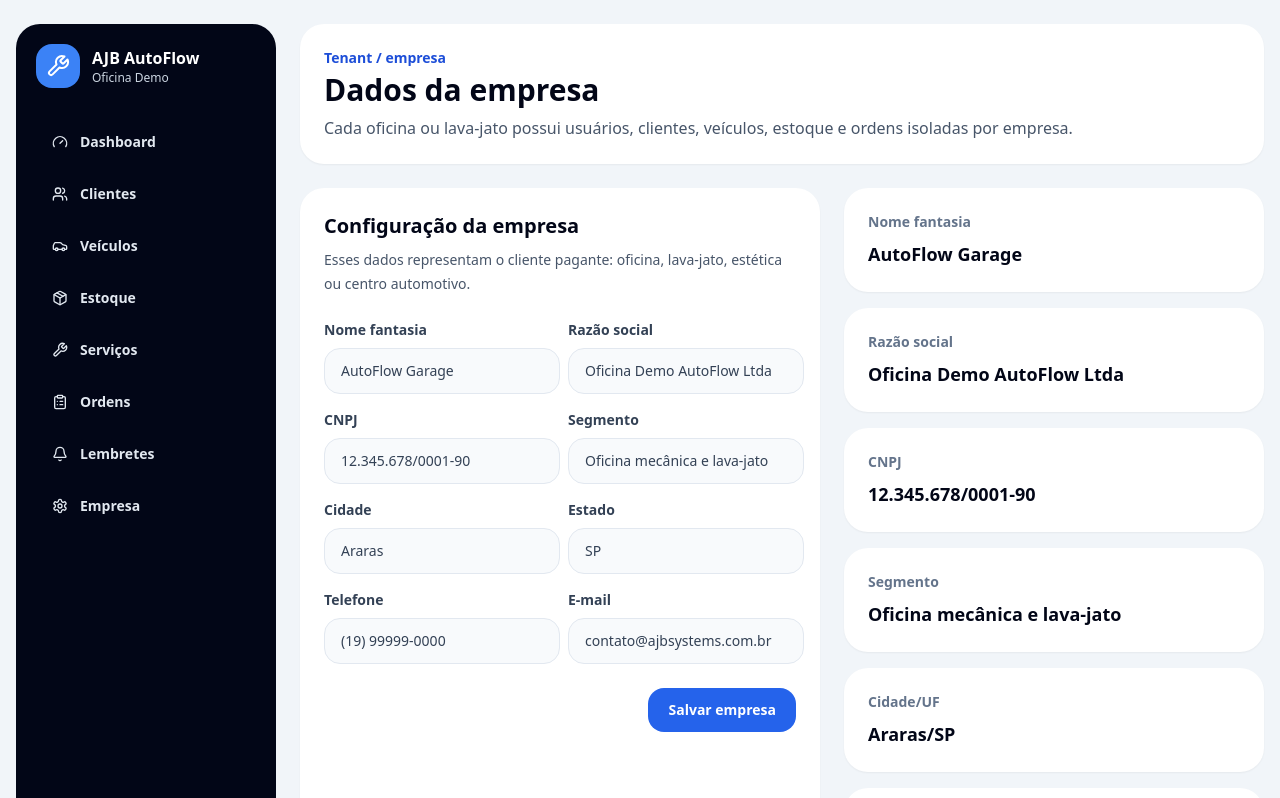
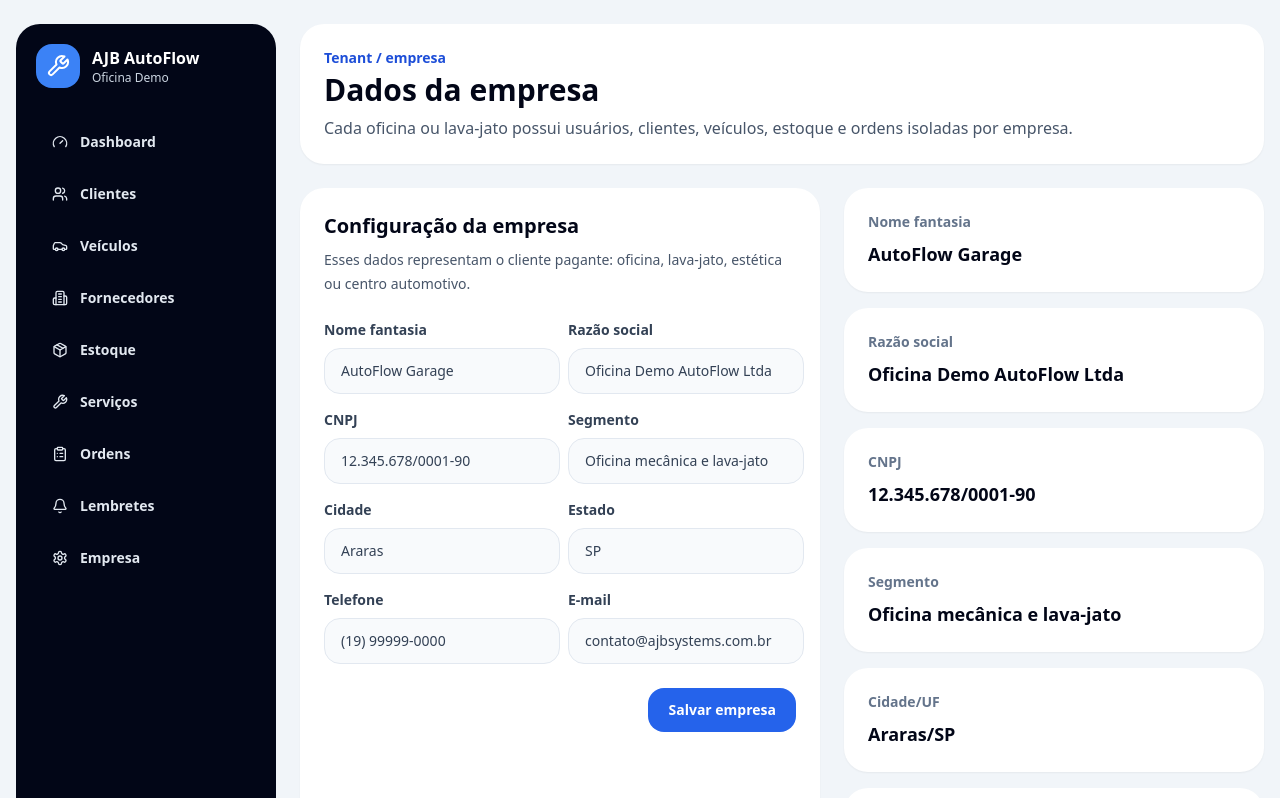
Before and after one commit to anjobrito/ajb-autoflow, a Next.js app: page /empresa in a window 1280 px wide. Shown: the top 798 px of the page. Built offline with nearby package versions, Linux system fonts and the light colour scheme.

Commit message:
feat: add suppliers to app navigation

```diff
--- a/components/app-shell.tsx
+++ b/components/app-shell.tsx
@@ -1,10 +1,11 @@
 import Link from "next/link";
-import { Bell, Car, ClipboardList, Gauge, Package, Settings, Users, Wrench } from "lucide-react";
+import { Bell, Building2, Car, ClipboardList, Gauge, Package, Settings, Users, Wrench } from "lucide-react";
 
 const menu = [
   { label: "Dashboard", href: "/dashboard", icon: Gauge },
   { label: "Clientes", href: "/clientes", icon: Users },
   { label: "Veículos", href: "/veiculos", icon: Car },
+  { label: "Fornecedores", href: "/fornecedores", icon: Building2 },
   { label: "Estoque", href: "/produtos", icon: Package },
   { label: "Serviços", href: "/servicos", icon: Wrench },
   { label: "Ordens", href: "/ordens-servico", icon: ClipboardList },
```
